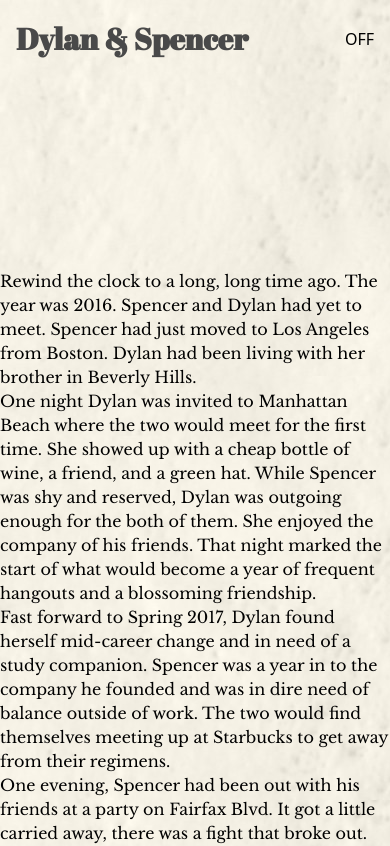
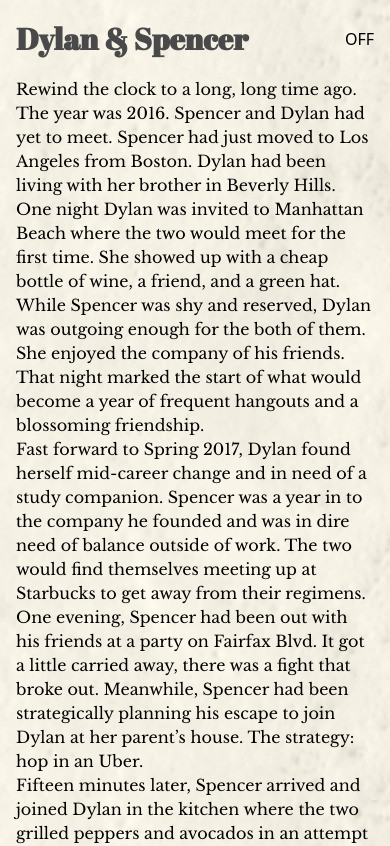
Before and after one commit to netspencer/dylanandspencer.wedding, a Next.js app: page /story in a window 390 px wide. Shown: the top 846 px of the page. Built offline with nearby package versions, Linux system fonts and the light colour scheme.

Commit message:
Adjusting css for story page so that it works better on mobile

```diff
--- a/components/StoryWrapper.tsx
+++ b/components/StoryWrapper.tsx
@@ -11,7 +11,15 @@ const components: Components = {
 }
 
 const StoryWrapper: FunctionComponent = ({ children }) => (
-  <article className={classNames('libre', 'max-w-3xl', 'mx-auto', 'py-48')}>
+  <article
+    className={classNames(
+      'libre',
+      'max-w-3xl',
+      'mx-4',
+      'md:mx-auto',
+      'md:py-48'
+    )}
+  >
     <MDXProvider components={components}>{children}</MDXProvider>
   </article>
 )
```
